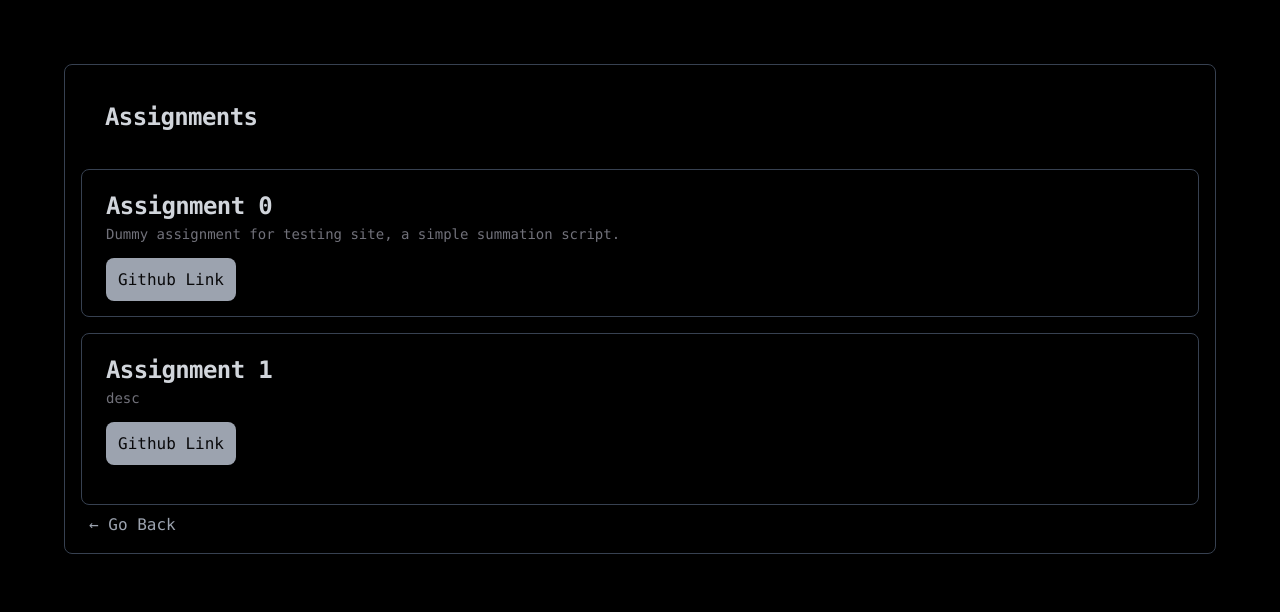
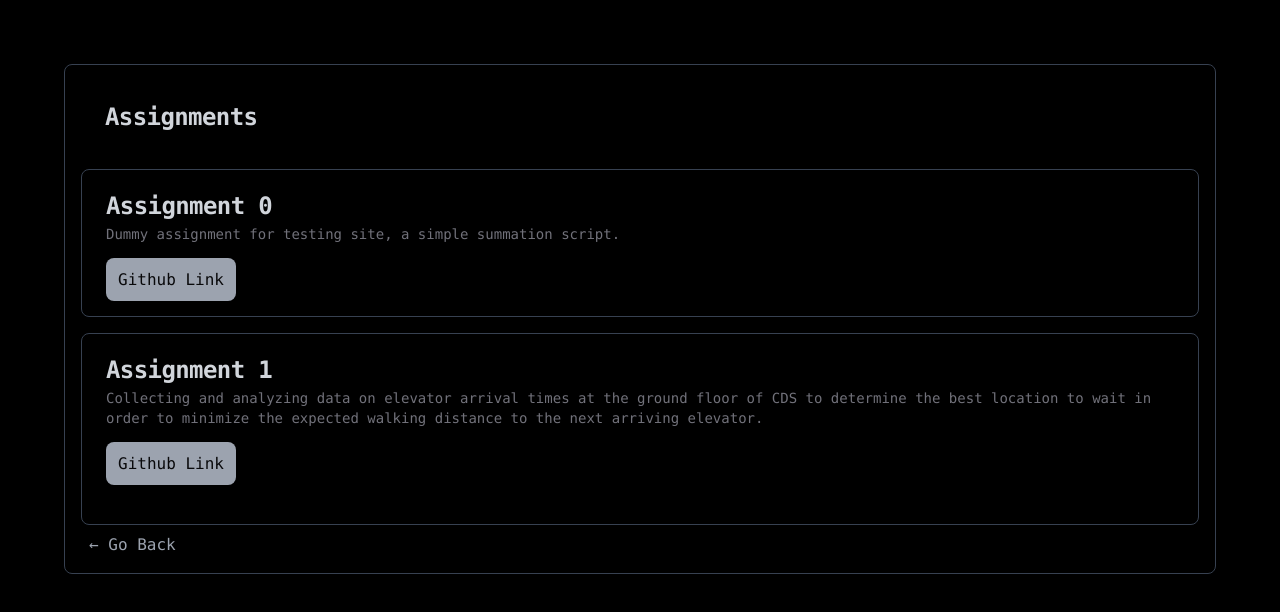
Before and after one commit to isaadev/isaadev.github.io, a Next.js app: page /assignments in a window 1280 px wide. Shown: the top 612 px of the page. Built offline with nearby package versions, Linux system fonts and the light colour scheme.

Commit message:
added link to assignment 1

```diff
--- a/app/assignments/page.tsx
+++ b/app/assignments/page.tsx
@@ -33,10 +33,10 @@ export default function Assignments() {
                                 <Card className="border-gray-700 bg-black">
                                 <CardHeader>
                                     <CardTitle className="text-gray-300">Assignment 1</CardTitle>
-                                    <CardDescription>desc</CardDescription>
+                                    <CardDescription> Collecting and analyzing data on elevator arrival times at the ground floor of CDS to determine the best location to wait in order to minimize the expected walking distance to the next arriving elevator.</CardDescription>
                                 </CardHeader>
                                 <CardContent>
-                                    <a href="Github Link" className="p-3 bg-gray-400 rounded-lg">Github Link</a>
+                                    <a href="https://github.com/isaadev/isaa-assignment-1" className="p-3 bg-gray-400 rounded-lg">Github Link</a>
                                 </CardContent>
                                 <CardFooter>
 
```
